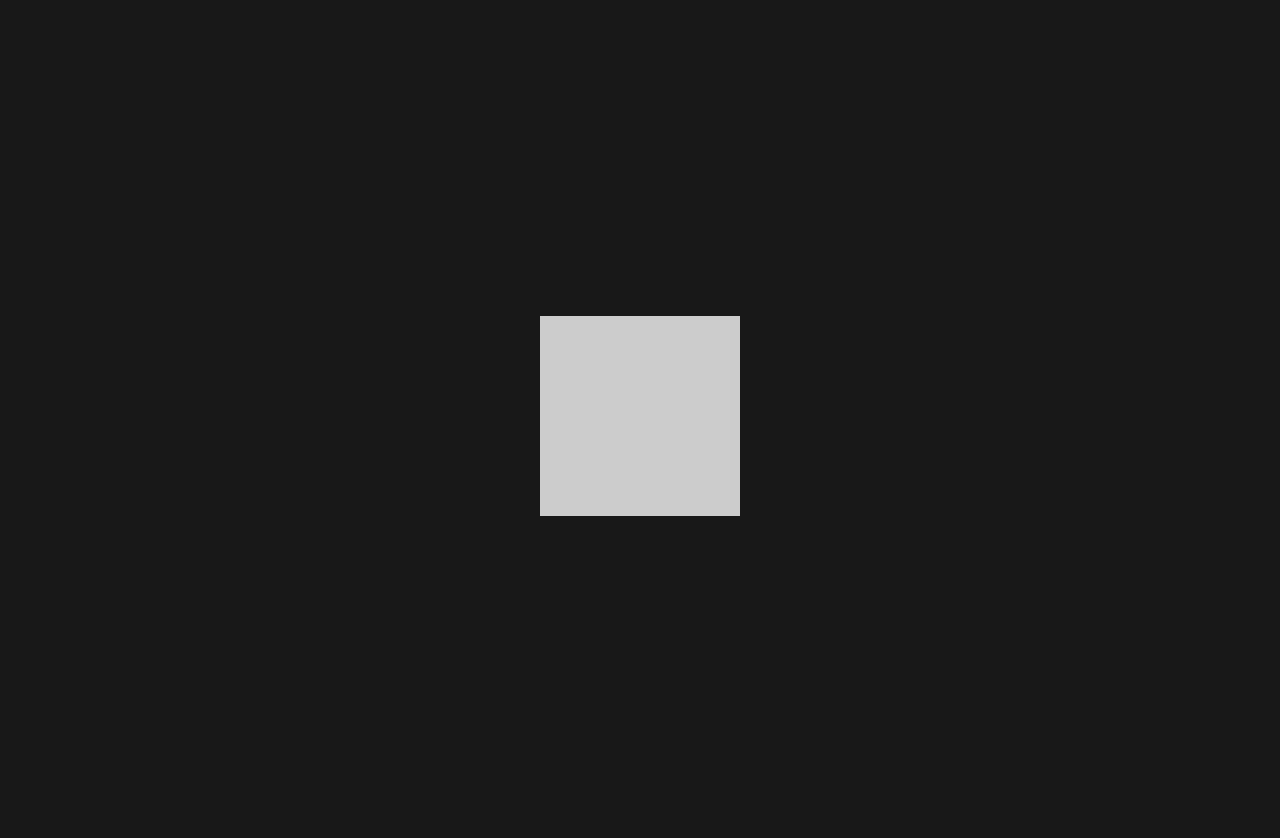
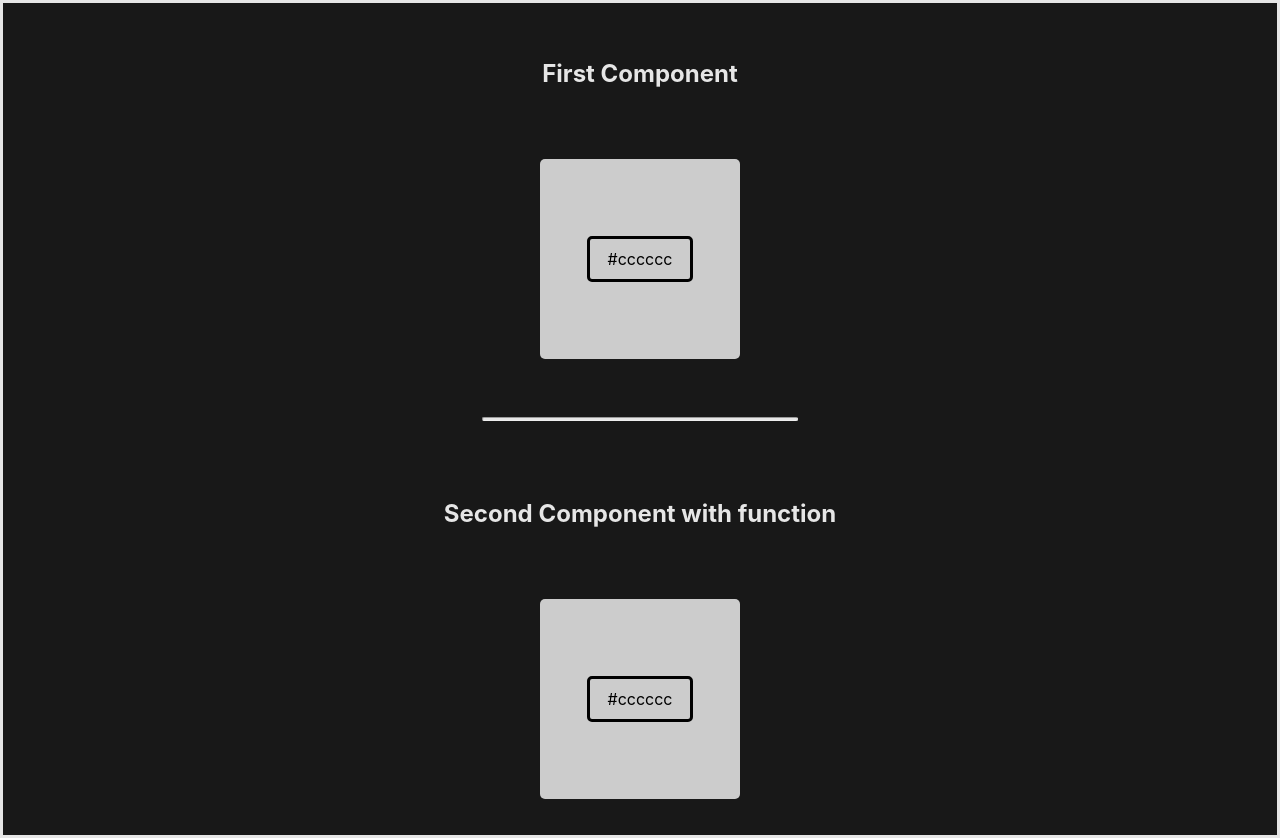
Before and after one commit to Long-HaHoang/react-components-try, a React (Create React App) app: page / in a window 1280 px wide. Before the commit the page ends 816 px from the top, so only its background shows below. Built offline with nearby package versions, Linux system fonts and the light colour scheme.

Commit message:
add: styled components

```diff
--- a/src/App.js
+++ b/src/App.js
@@ -1,9 +1,16 @@
+import initialColors from "./util/initialColors";
 import StyledCard from "./components/StyledCard";
+import Divider from "./components/Divider";
+import StyledH2 from "./components/StyledH2";
 
 function App() {
   return (
     <main>
-      <StyledCard />
+      <StyledH2>First Component</StyledH2>
+      <StyledCard hexCode={initialColors[0]} />
+      <Divider />
+      <StyledH2>Second Component with function</StyledH2>
+      <StyledCard hexCode={initialColors[1]} />
     </main>
   );
 }
--- /dev/null
+++ b/src/components/CardHexCode/index.js
@@ -0,0 +1,16 @@
+import styled from "styled-components";
+
+const StyledHexCodeBox = styled.div`
+  width: 50%;
+  height: 20%;
+  background-color: #ccc;
+  border: solid;
+  border-radius: 5px;
+  display: flex;
+  justify-content: center;
+  align-items: center;
+`;
+
+export default function CardHexCode({ colorCode }) {
+  return <StyledHexCodeBox>{colorCode}</StyledHexCodeBox>;
+}
--- /dev/null
+++ b/src/components/Divider/index.js
@@ -0,0 +1,11 @@
+import styled from "styled-components";
+
+const StyledRuler = styled.hr`
+  width: 80%;
+  height: 2px;
+  border-radius: 5px;
+  color: var(--secondary-color);
+  background-color: var(--secondary-color);
+`;
+
+export default StyledRuler;
--- a/src/components/StyledCard/index.js
+++ b/src/components/StyledCard/index.js
@@ -1,12 +1,24 @@
 import styled from "styled-components";
+import CardHexCode from "../CardHexCode";
 
 const StyledCard = styled.div`
   width: 200px;
   aspect-ratio: 1;
   background-color: #cccccc;
   display: flex;
+  border-radius: 5px;
   flex-direction: column;
   justify-content: center;
   align-items: center;
 `;
-export default StyledCard;
+export default function StyledCardComponent({ hexCode }) {
+  return (
+    <StyledCard>
+      <CardHexCode colorCode={handleHexCode(hexCode)} />
+    </StyledCard>
+  );
+}
+
+function handleHexCode(input) {
+  return input.length !== 4 ? input : `#${input.slice(1)}${input.slice(1)}`;
+}
--- /dev/null
+++ b/src/components/StyledH2/index.js
@@ -0,0 +1,7 @@
+import styled from "styled-components";
+
+const StyledH2 = styled.h2`
+  color: var(--secondary-color);
+`;
+
+export default StyledH2;
--- a/src/styles.js
+++ b/src/styles.js
@@ -6,7 +6,8 @@ export default createGlobalStyle`
   --secondary-color: #e6e6e6;
   display: flex;
   justify-content: center;
-  margin-top: 1em;
+  padding: 1em 0;
+  border: #e6e6e6 solid;
 }
 body {
   margin: 0;
@@ -28,5 +29,6 @@ main {
   min-height: 100vh;
   display: grid;
   place-items: center;
+  gap: 10px
 }
 `;
--- /dev/null
+++ b/src/util/initialColors.js
@@ -0,0 +1,3 @@
+const initialColors = ["#cccccc", "#ccc", "#cccc"];
+
+export default initialColors;
```
